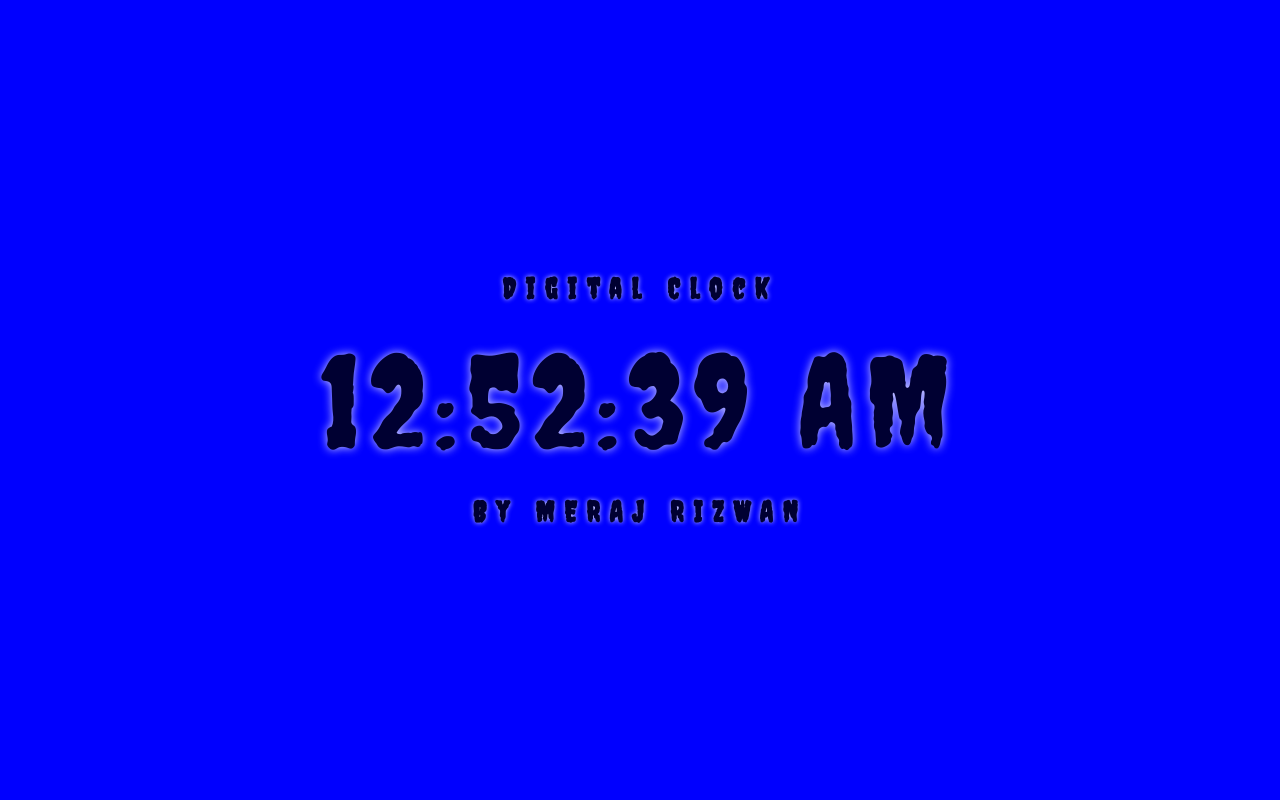
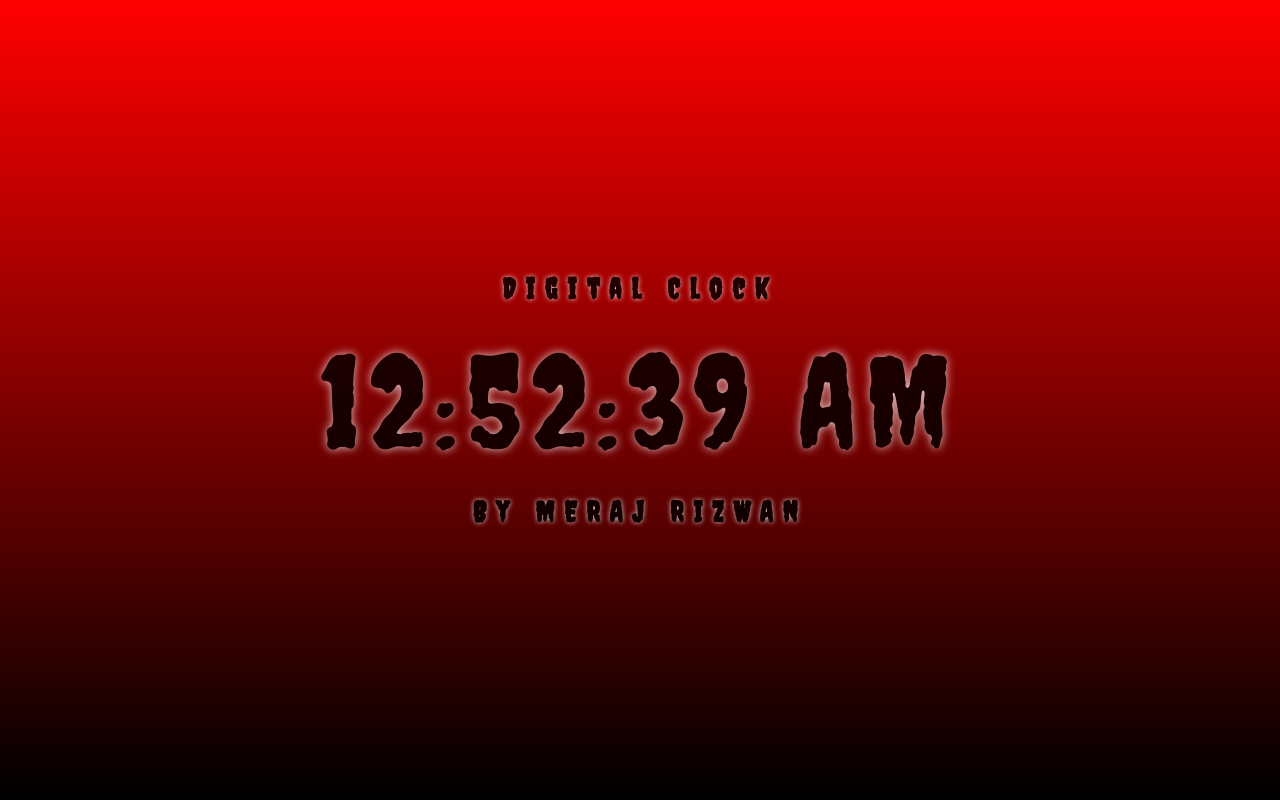
Before and after one commit to luckymeraj/digital-clock-NS-js-mini-project, a plain HTML site: page index.html in a window 1280 px wide. Drawn offline with Linux system fonts and the light colour scheme.

Commit message:
Update styles.css

```diff
--- a/styles.css
+++ b/styles.css
@@ -9,9 +9,7 @@ body {
     width: 100%;
     height: 100vh;
     /* background: linear-gradient(red, black); */
-/*     background: linear-gradient(red, black); */
-    background: blue;
-
+    background: linear-gradient(red, black);
     background-repeat: no-repeat;
     display: flex;
     align-items: center;
```
